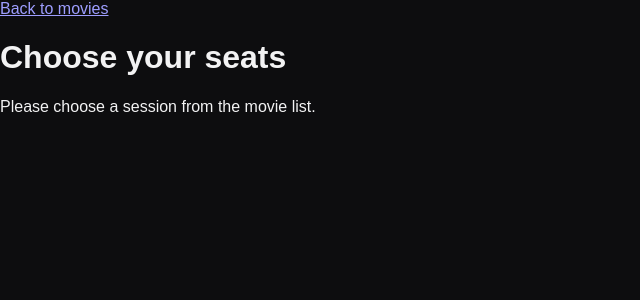
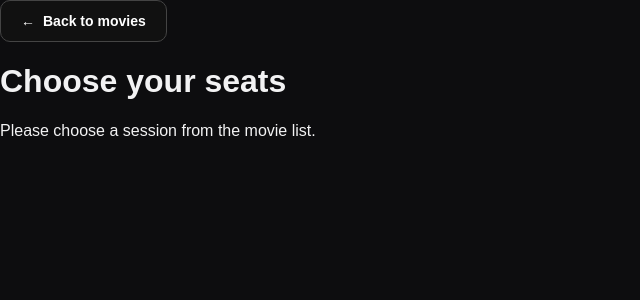
Before and after one commit to klaccdeduska/kino_project, a Vue app in the folder frontend/: page /booking/1 in a window 1280 px wide. Shown: the top 300 px of the page, without its empty margins (0-640 px from the left). Built offline with nearby package versions, Linux system fonts and the light colour scheme.

Commit message:
Add and style button "Back to movies"

```diff
--- a/frontend/src/views/BookingView.vue
+++ b/frontend/src/views/BookingView.vue
@@ -109,7 +109,10 @@ watch(
 
 <template>
   <main>
-    <RouterLink to="/">Back to movies</RouterLink>
+    <RouterLink to="/" class="back-button">
+    <span aria-hidden="true">←</span>
+    Back to movies
+    </RouterLink>
 
     <h1>Choose your seats</h1>
 
@@ -138,3 +141,32 @@ watch(
     </template>
   </main>
 </template>
+<style scoped>
+.back-button {
+  display: inline-flex;
+  align-items: center;
+  gap: 8px;
+  padding: 12px 20px;
+  border: 1px solid #444;
+  border-radius: 10px;
+  background: #111;
+  color: #fff;
+  font-size: 14px;
+  font-weight: 600;
+  text-decoration: none;
+  transition: background-color 150ms ease;
+}
+
+.back-button:hover {
+  background: #262626;
+}
+
+.back-button:active {
+  background: #000;
+}
+
+.back-button:focus-visible {
+  outline: 2px solid #fff;
+  outline-offset: 3px;
+}
+</style>
```
